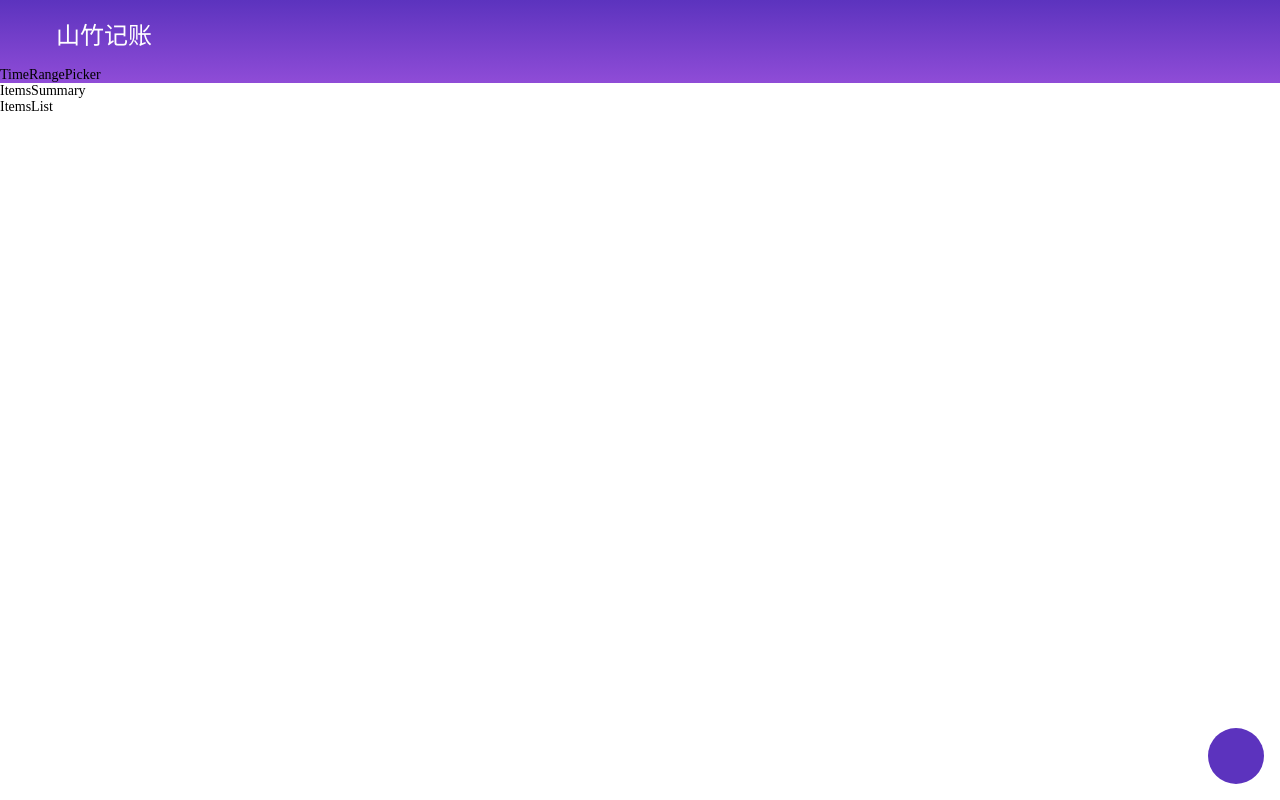
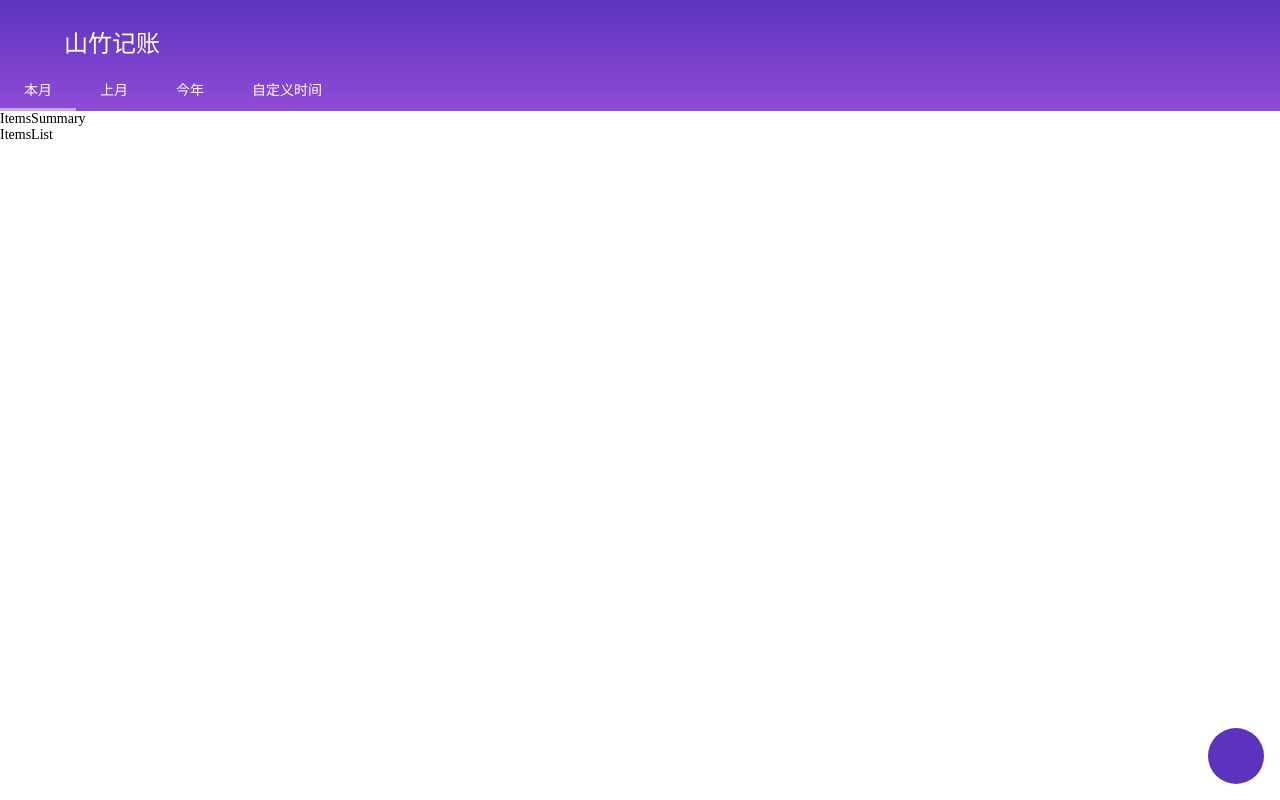
Before and after one commit to Mianxiong/react-mangosteen-1, a React (Vite) app: page /items in a window 1280 px wide. Built offline with nearby package versions, Linux system fonts and the light colour scheme.

Commit message:
完成时间范围选择组件 TimeRangePicker

```diff
--- /dev/null
+++ b/src/components/TimeRangePicker.module.scss
@@ -0,0 +1,25 @@
+.wrapper {
+    display: flex;
+    color: white;
+    padding: 0 0px;
+    cursor: pointer;
+
+    li {
+        padding: 12px 24px;
+    }
+}
+
+.selected {
+    position: relative;
+
+    &::after {
+        content: '';
+        position: absolute;
+        bottom: 0;
+        left: 0;
+        width: 100%;
+        height: 3px;
+        background: white;
+        opacity: 0.5;
+    }
+}
--- a/src/components/TimeRangePicker.tsx
+++ b/src/components/TimeRangePicker.tsx
@@ -1,5 +1,31 @@
-export const TimeRangePicker: React.FC = () => {
-  return (
-    <div>TimeRangePicker </div>
-  )
+import s from './TimeRangePicker.module.scss'
+export type TimeRange = 'thisMonth' | 'lastMonth' | 'thisYear' | 'custom'
+interface Props {
+    selected: TimeRange
+    onSelected: (selected: TimeRange) => void
 }
+export const TimeRangePicker: React.FC<Props> = ({ selected, onSelected }) => {
+    const timeRanges: { key: TimeRange; text: string }[] = [
+        { key: 'thisMonth', text: '本月' },
+        { key: 'lastMonth', text: '上月' },
+        { key: 'thisYear', text: '今年' },
+        { key: 'custom', text: '自定义时间' }
+    ]
+    return (
+        <div>
+            {/* <ol className={s.wrapper}>
+                <li>本月</li>
+                <li>上个月</li>
+                <li>今年</li>
+                <li>自定义时间</li>
+            </ol> */}
+            <ol className={s.wrapper}>
+                {timeRanges.map(tr => <li key={tr.key} className={tr.key === selected ? s.selected : ''} onClick={() =>
+                    onSelected(tr.key)
+                }>
+                    {tr.text}
+                </li>)}
+            </ol>
+        </div>
+    )
+}
--- a/src/components/Topnav.module.scss
+++ b/src/components/Topnav.module.scss
@@ -2,7 +2,8 @@
     color: white;
     display: flex;
     align-items: center;
-    padding: 16px;
+    padding: 8px 24px;
+    padding-top: 24px;
     h1 {
         font-size: 24px;
     }
--- a/src/global.scss
+++ b/src/global.scss
@@ -29,3 +29,7 @@ h1,h2,h3,h4,h5,h6{
 button {
     font: inherit;
 }
+
+ol, ul {
+    list-style: none;
+}
--- a/src/pages/ItemsPage.tsx
+++ b/src/pages/ItemsPage.tsx
@@ -1,20 +1,23 @@
 import { AddItemFloatButton } from "../components/AddItemFloatButton"
-import { TimeRangePicker } from "../components/TimeRangePicker"
+import { TimeRangePicker, TimeRange } from '../components/TimeRangePicker';
 import { Topnav } from "../components/Topnav"
 import { ItemsList } from "./ItemsPage/ItemsList"
 import { ItemsSummary } from "./ItemsPage/ItemsSummary"
 import styled from 'styled-components';
+import { useState } from 'react';
 
 const Div = styled.div`
   background: linear-gradient(0deg,rgba(143,76,215,1) 0%,rgba(92,51,190,1) 100%);
 `
 
 export const ItemsPage: React.FC = () => {
+  const [timeRange, setTimeRange] = useState<TimeRange>('thisMonth') //useState类型是TimeRange
   return (
     <div>
       <Div>
         <Topnav />
-        <TimeRangePicker />
+        {/* <TimeRangePicker selected={timeRange} onSelected={key => setTimeRange(key)}/> */}
+        <TimeRangePicker selected={timeRange} onSelected={setTimeRange} />
       </Div>
 
       <ItemsSummary />
```
